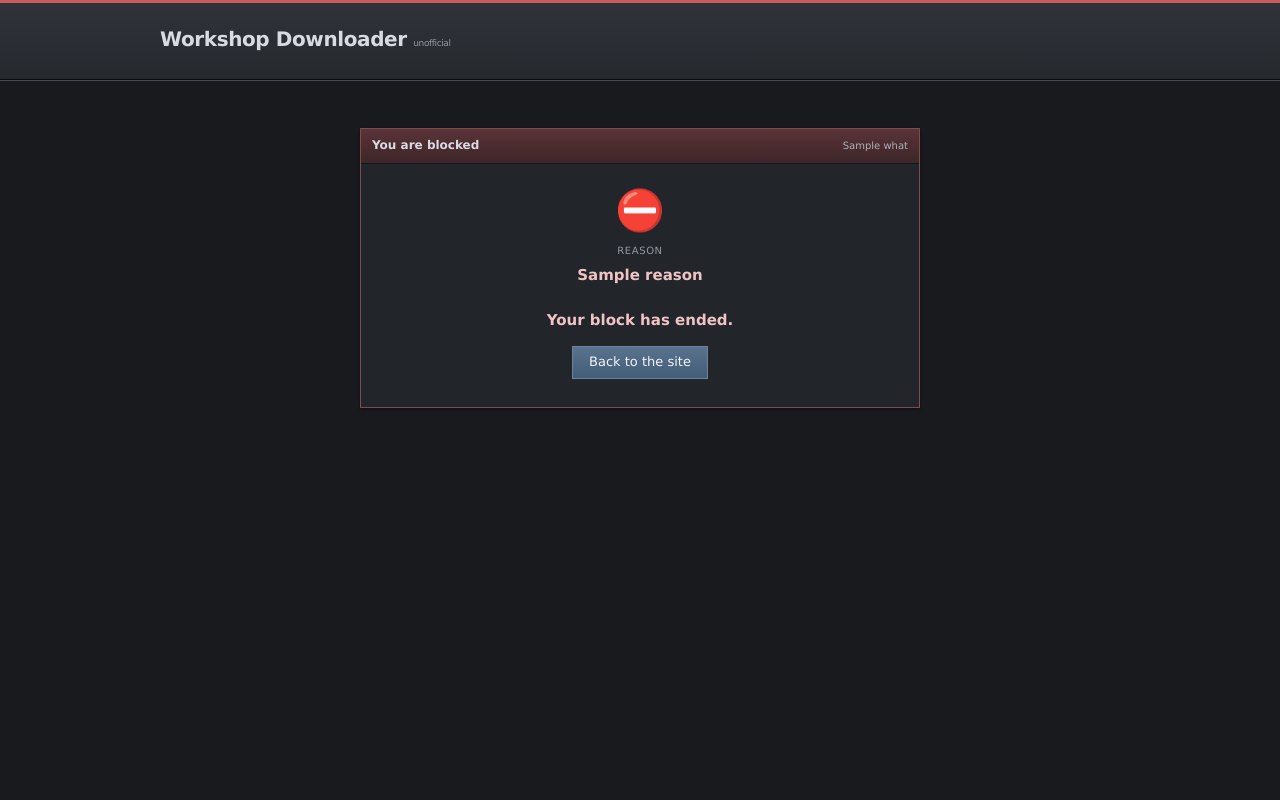
After one commit to InsaneSoftware/SteamWorkShopDownloader, a Flask app: template workshop_porter/templates/blocked.html in a window 1280 px wide. The commit adds this page. Run offline with Flask 3, Linux system fonts and the light colour scheme; data comes from the database, SQL or seed files in the repository; the template is opened without the code that fills it: most values are stand-ins (such as "Sample title", 1, 10 or a date in 2020); data that the repository does not hold is empty.

Commit message:
Add a blocked page with the reason and a countdown to the end of the block

```diff
--- a/workshop_porter/static/app.css
+++ b/workshop_porter/static/app.css
@@ -595,3 +595,46 @@ option:disabled { color: #6b7179; }
 .blocked-notice strong { color: #fff; text-transform: uppercase; font-size: 11px; letter-spacing: .04em; }
 .blocked-notice span { flex: 1; min-width: 200px; }
 .blocked-notice .link-button { color: #f0c4c4; }
+
+/* ----- Blocked page ----------------------------------------------------- */
+
+.blocked-page main { padding: 24px 0 40px; }
+.blocked-card { max-width: 560px; margin: 24px auto; border-color: #7e4c4c; }
+.blocked-card .panel-title { background: linear-gradient(#5a3337, #3d2629); }
+.blocked-body { padding: 26px 22px 28px; text-align: center; }
+.blocked-icon { font-size: 40px; line-height: 1; margin-bottom: 14px; }
+.blocked-label {
+  margin-bottom: 6px;
+  color: var(--muted);
+  font-size: 10px;
+  letter-spacing: .06em;
+  text-transform: uppercase;
+}
+.blocked-reason-text { color: #f0c4c4; font-size: 15px; font-weight: 700; }
+.blocked-reason { margin-bottom: 24px; }
+.blocked-timer[hidden], .blocked-done[hidden] { display: none; }
+.countdown { display: flex; justify-content: center; gap: 10px; margin: 6px 0 10px; }
+.countdown div {
+  width: 84px;
+  padding: 10px 0 8px;
+  border: 1px solid var(--border);
+  background: var(--page);
+}
+.countdown b {
+  display: block;
+  color: #fff;
+  font: 700 30px/1.1 Consolas, monospace;
+  font-variant-numeric: tabular-nums;
+}
+.countdown span { color: var(--muted); font-size: 9px; text-transform: uppercase; }
+.blocked-until { color: var(--muted); font-size: 11px; }
+.blocked-back {
+  display: inline-block;
+  margin-top: 14px;
+  padding: 6px 16px;
+  text-decoration: none;
+}
+@media (max-width: 420px) {
+  .countdown div { width: 70px; }
+  .countdown b { font-size: 24px; }
+}
--- a/workshop_porter/static/app.js
+++ b/workshop_porter/static/app.js
@@ -20,6 +20,8 @@ function showBlocked(message) {
   document.querySelector("#blockedText").textContent = message;
   document.querySelector("#blockedNotice").hidden = false;
   window.scrollTo({ top: 0, behavior: "smooth" });
+  // The blocked page shows the reason and a countdown to the end.
+  window.setTimeout(() => window.location.assign("/"), 2500);
 }
 
 document.querySelector("#blockedClose").addEventListener("click", () => {
--- /dev/null
+++ b/workshop_porter/static/blocked.js
@@ -0,0 +1,33 @@
+// Countdown on the "You are blocked" page.
+
+(() => {
+  const card = document.querySelector("#blockedCard");
+  const expires = card && card.dataset.expires;
+  if (!expires) return;
+  const end = new Date(expires).getTime();
+  if (Number.isNaN(end)) return;
+
+  const until = document.querySelector("#blockedUntil");
+  until.textContent = `until ${new Date(end).toLocaleString([], {
+    weekday: "short", day: "numeric", month: "short", hour: "2-digit", minute: "2-digit",
+  })} (your time)`;
+
+  const pad = (value) => String(value).padStart(2, "0");
+  let timer = null;
+
+  function tick() {
+    const left = Math.max(0, Math.ceil((end - Date.now()) / 1000));
+    document.querySelector("#cdHours").textContent = pad(Math.floor(left / 3600));
+    document.querySelector("#cdMinutes").textContent = pad(Math.floor((left % 3600) / 60));
+    document.querySelector("#cdSeconds").textContent = pad(left % 60);
+    if (left > 0) return;
+    window.clearInterval(timer);
+    document.querySelector("#blockedTimer").hidden = true;
+    document.querySelector("#blockedDone").hidden = false;
+    // Give the server a moment, then try the page again.
+    window.setTimeout(() => window.location.reload(), 3000);
+  }
+
+  tick();
+  timer = window.setInterval(tick, 1000);
+})();
--- a/workshop_porter/templates/admin.html
+++ b/workshop_porter/templates/admin.html
@@ -213,7 +213,7 @@
           </div>
           <div class="form-row">
             <label for="blockReason">Reason</label>
-            <input class="form-control form-control-sm" id="blockReason" maxlength="200" placeholder="Optional, only you see this">
+            <input class="form-control form-control-sm" id="blockReason" maxlength="200" placeholder="Optional, the blocked visitor sees this">
           </div>
           <div class="form-actions">
             <button class="submit-button btn btn-sm" type="submit">Block</button>
@@ -260,7 +260,7 @@
           </div>
           <div class="form-row">
             <label for="uaReason">Reason</label>
-            <input class="form-control form-control-sm" id="uaReason" maxlength="200" placeholder="Optional, only you see this">
+            <input class="form-control form-control-sm" id="uaReason" maxlength="200" placeholder="Optional, the blocked visitor sees this">
           </div>
           <div class="form-actions">
             <button class="submit-button btn btn-sm" type="submit">Block user agent</button>
--- /dev/null
+++ b/workshop_porter/templates/blocked.html
@@ -0,0 +1,59 @@
+<!doctype html>
+<html lang="en" data-bs-theme="dark">
+<head>
+  <meta charset="utf-8">
+  <meta name="viewport" content="width=device-width, initial-scale=1">
+  <meta name="robots" content="noindex">
+  <title>Blocked · Workshop Downloader</title>
+  <link rel="stylesheet" href="{{ asset('app.css') }}">
+</head>
+<body class="blocked-page">
+  <header class="topbar">
+    <div class="container-shell">
+      <div>
+        <h1>Workshop Downloader <small>unofficial</small></h1>
+      </div>
+    </div>
+  </header>
+
+  <main class="container-shell">
+    <section class="forum-panel blocked-card" id="blockedCard" data-expires="{{ expires_at or '' }}">
+      <div class="panel-title">
+        <h2>You are blocked</h2>
+        <span>{{ what }}</span>
+      </div>
+      <div class="blocked-body">
+        <div class="blocked-icon" aria-hidden="true">&#x26D4;</div>
+
+        <div class="blocked-reason">
+          <div class="blocked-label">Reason</div>
+          <div class="blocked-reason-text">{{ reason }}</div>
+        </div>
+
+        {% if expires_at %}
+        <div class="blocked-timer" id="blockedTimer">
+          <div class="blocked-label">You can use the site again in</div>
+          <div class="countdown" id="countdown" aria-live="polite">
+            <div><b id="cdHours">--</b><span>hours</span></div>
+            <div><b id="cdMinutes">--</b><span>minutes</span></div>
+            <div><b id="cdSeconds">--</b><span>seconds</span></div>
+          </div>
+          <div class="blocked-until" id="blockedUntil">{{ until }}</div>
+        </div>
+        <div class="blocked-done" id="blockedDone" hidden>
+          <div class="blocked-reason-text">Your block has ended.</div>
+          <a class="submit-button blocked-back" href="/">Back to the site</a>
+        </div>
+        {% else %}
+        <div class="blocked-timer">
+          <div class="blocked-label">Duration</div>
+          <div class="blocked-reason-text">This block is permanent.</div>
+        </div>
+        {% endif %}
+      </div>
+    </section>
+  </main>
+
+  <script src="{{ asset('blocked.js') }}" defer></script>
+</body>
+</html>
--- a/workshop_porter/web.py
+++ b/workshop_porter/web.py
@@ -192,18 +192,26 @@ def create_app(
             log_activity("blocked", "denied", f"{request.method} {request.path}"[:120])
         return blocked_response(block, what)
 
-    def blocked_response(block, what: str = "IP address", why: str = ""):
-        reason = block.get("reason") or ""
-        if not why and reason.startswith("Auto: "):
-            why = f"Anti spam: {reason.removeprefix('Auto: ')}. "
+    def blocked_response(block, what: str = "IP address"):
+        reason = (block.get("reason") or "").strip()
+        if reason.startswith("Auto: "):
+            reason = f"Anti spam: {reason.removeprefix('Auto: ')}"
+        reason = reason or "Blocked by the admin"
+        expires_at = block.get("expires_at")
         until = (
-            "permanently" if block["expires_at"] is None
-            else "until " + block["expires_at"][:16].replace("T", " ") + " UTC"
+            "permanently" if expires_at is None
+            else "until " + expires_at[:16].replace("T", " ") + " UTC"
         )
-        message = f"{why}Your {what} is blocked {until}."
-        if request.path.startswith("/api/") or request.path.startswith("/download/"):
-            return jsonify(error=message, blocked=True), 403
-        return app.response_class(message, status=403, mimetype="text/plain")
+        message = f"{reason}. Your {what} is blocked {until}."
+        if request.path.startswith("/api/"):
+            return jsonify(
+                error=message, blocked=True, reason=reason, expires_at=expires_at,
+            ), 403
+        return render_template(
+            "blocked.html", reason=reason, what=what, expires_at=expires_at,
+            until=until,
+        ), 403
+
     if start_worker:
         worker.start()
 
@@ -593,11 +601,10 @@ def create_app(
                         f"More than {DAILY_DOWNLOAD_LIMIT} downloads in 24 hours, "
                         f"blocked for {AUTO_BLOCK_HOURS} hours",
                     )
-                return jsonify(error=(
-                    f"Anti spam: you downloaded {DAILY_DOWNLOAD_LIMIT} files in the last "
-                    "24 hours. That is the daily limit, so this IP address is blocked "
-                    f"for {AUTO_BLOCK_HOURS} hours."
-                ), blocked=True), 403
+                return blocked_response(ip_guard.block_for(visitor_ip) or {
+                    "reason": f"Auto: more than {DAILY_DOWNLOAD_LIMIT} downloads in 24 hours",
+                    "expires_at": None,
+                })
             database.record_download(visitor_ip, job["id"])
             log_activity("download", "ok", label, job.get("archive_bytes"))
 
```
Also changed, not shown: tests/test_security.py (+5 -1 lines).
